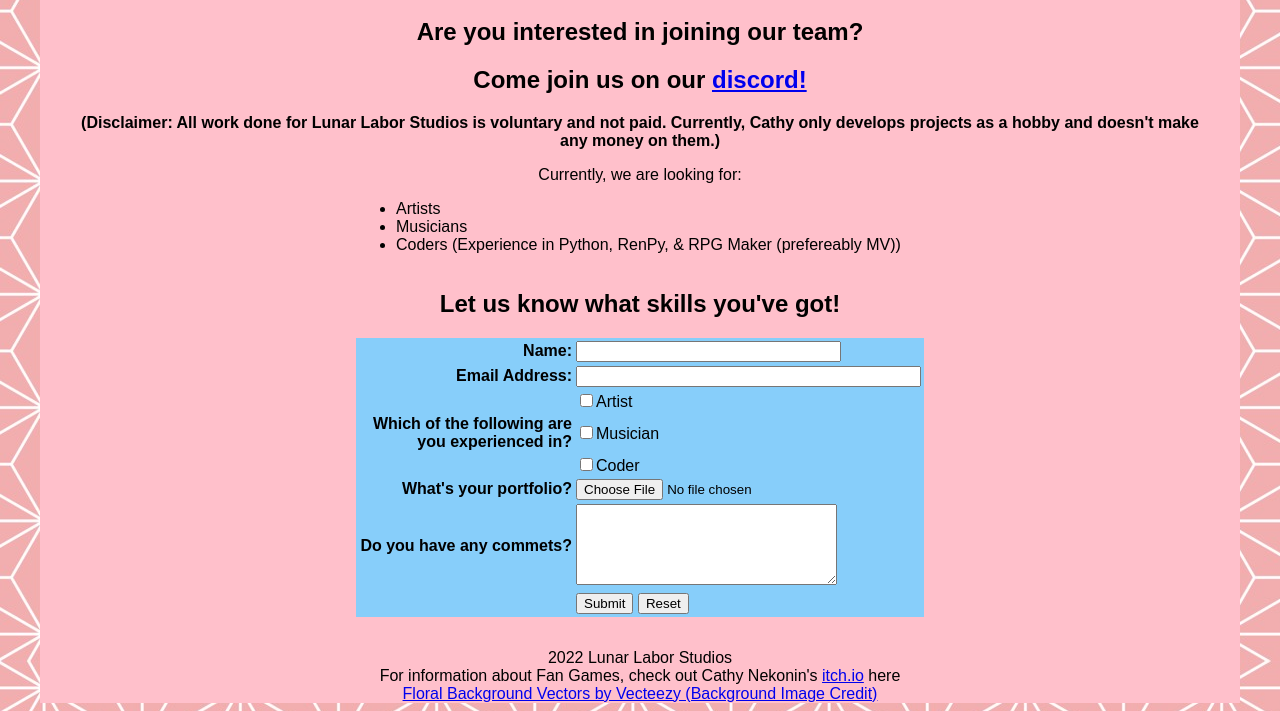
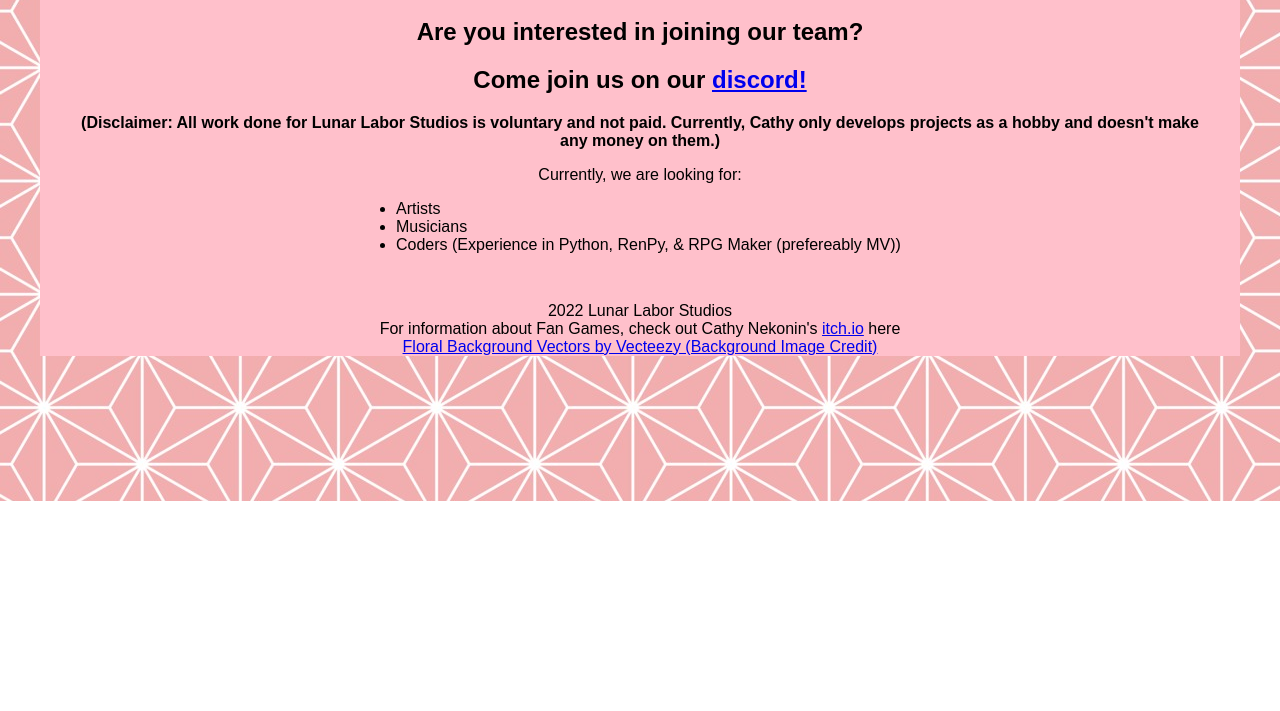
Before and after one commit to Cathy-Nekonin/Lunar-Labor-Studios, a plain HTML site: page joinus.html in a window 1280 px wide. Shown: the part 299-1010 px from the top of the page. After the commit the page ends 800 px from the top, so only its background shows below. Drawn offline with Linux system fonts and the light colour scheme.

Commit message:
Removed "join us" form

```diff
--- a/joinus.html
+++ b/joinus.html
@@ -31,43 +31,6 @@
                 <li>Coders (Experience in Python, RenPy, & RPG Maker (prefereably MV))</li>
             </ul>
         </p>
-        <table class="form2">
-            <caption class="padding"><h1><strong>Let us know what skills you've got!</strong></h1></caption>
-            <form method="post" action="#">
-                <tr>
-                    <td class="right"><strong>Name:</strong></td>
-                    <td><input type="text" name="Name" size="30"/></td>
-                </tr>
-                <tr>
-                    <td class="right"><strong>Email Address:</strong></td>
-                    <td><input type="text" name="Email" size="40"/></td>
-                </tr>
-                <!--Think of elements to ask people who want to join team-->
-                <tr>
-                    <td></td><!--Needs to be blank to line up checkboxes-->
-                    <td><input type="checkbox" name="Skills">Artist</td>
-                </tr>
-                <tr>
-                    <td class="right"><strong>Which of the following are you experienced in?</strong></td>
-                    <td><input type="checkbox" name="Skills">Musician</td>
-                </tr>
-                <tr>
-                    <td></td><!--Needs to be blank to line up checkboxes-->
-                    <td><input type="checkbox" name="Skills">Coder</td>
-                </tr>
-                <tr>
-                    <td class="right"><strong>What's your portfolio?</strong></td>
-                    <td><input type="file" name="Portfolio"></td>
-                </tr>
-                    <td class="right"><strong>Do you have any commets?</strong></td>
-                    <td><textarea name="Comments" cols="30" rows="5"></textarea></td>
-                <tr>
-                    <td></td><!--Needs to be here so "submit" and "reset" buttons are lined up with input area-->
-                    <td><input type="submit"/>
-                        <input type="reset"/></td>
-                </tr>
-            </form>
-        </table>
     </article>
     <footer>
         2022 Lunar Labor Studios <br>
```
